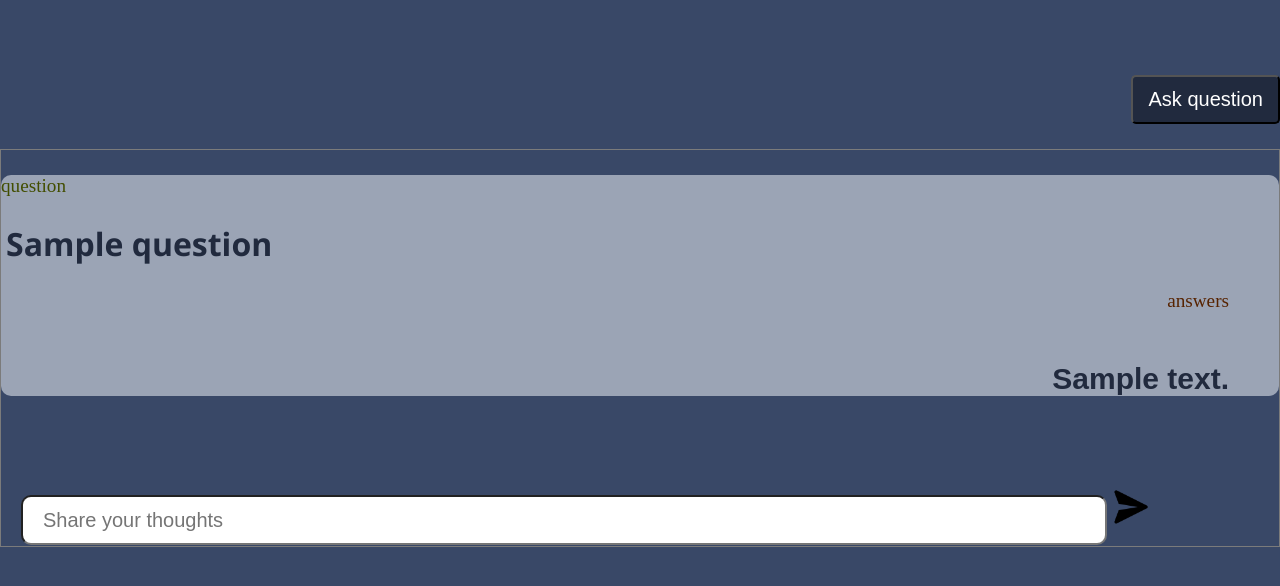
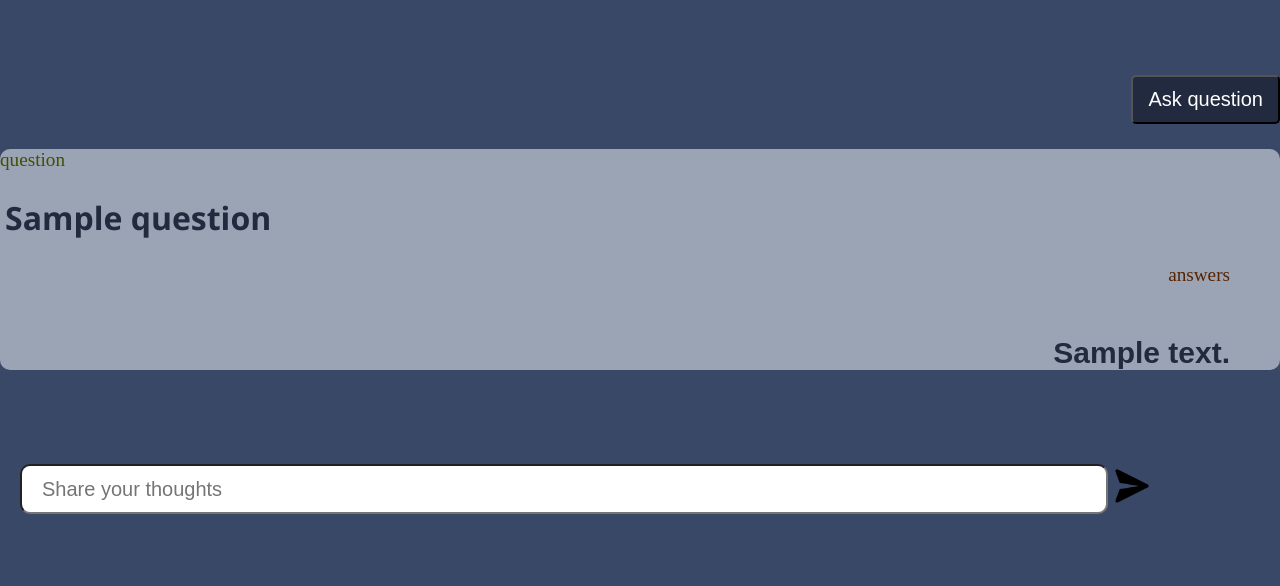
Before and after one commit to Rathan-r-nayak/farmassistant, a Django app: page /discuss/ in a window 1280 px wide. Shown: the top 586 px of the page. Run offline with Django 4.2, Linux system fonts and the light colour scheme; tables that the repository leaves empty hold one stand-in row (values such as "Sample post").

Commit message:
adding some html code in discussion.html to make things good

```diff
--- a/discussapp/templates/discussapp/discussion.html
+++ b/discussapp/templates/discussapp/discussion.html
@@ -36,7 +36,7 @@
 #discussions{
     width: 100%;
     justify-content: center;
-    border: 1px solid rgb(123, 123, 123);
+    /* border: 1px solid rgb(123, 123, 123); */
 }
 .who-asked{
     color: rgb(21, 21, 130);
@@ -117,7 +117,9 @@
 background-color: #9BA4B5;
 border: none;
 }
-
+.image{
+    margin-bottom: -10px;
+}
 {%endblock style%}
 </style>
 
```
